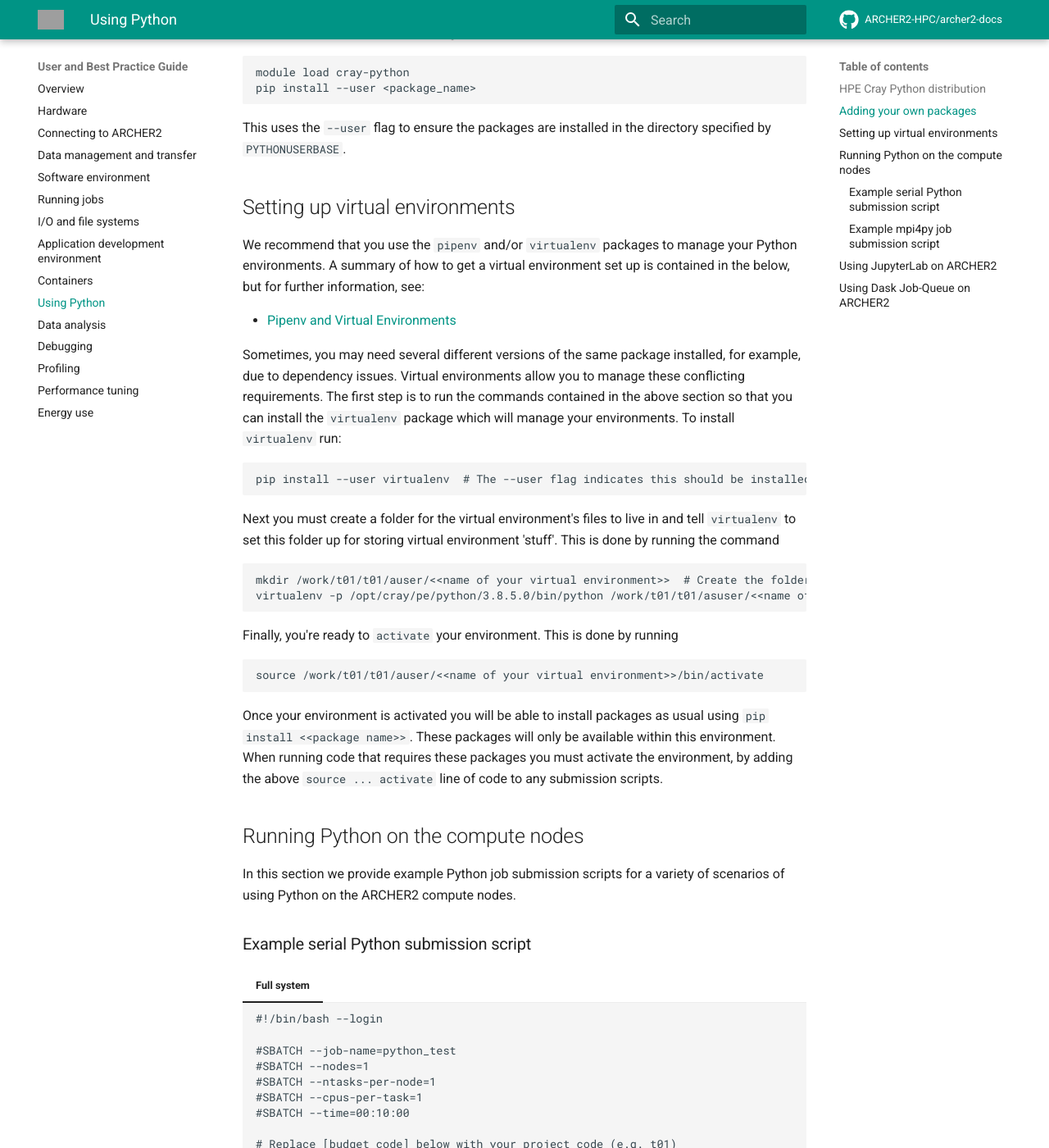
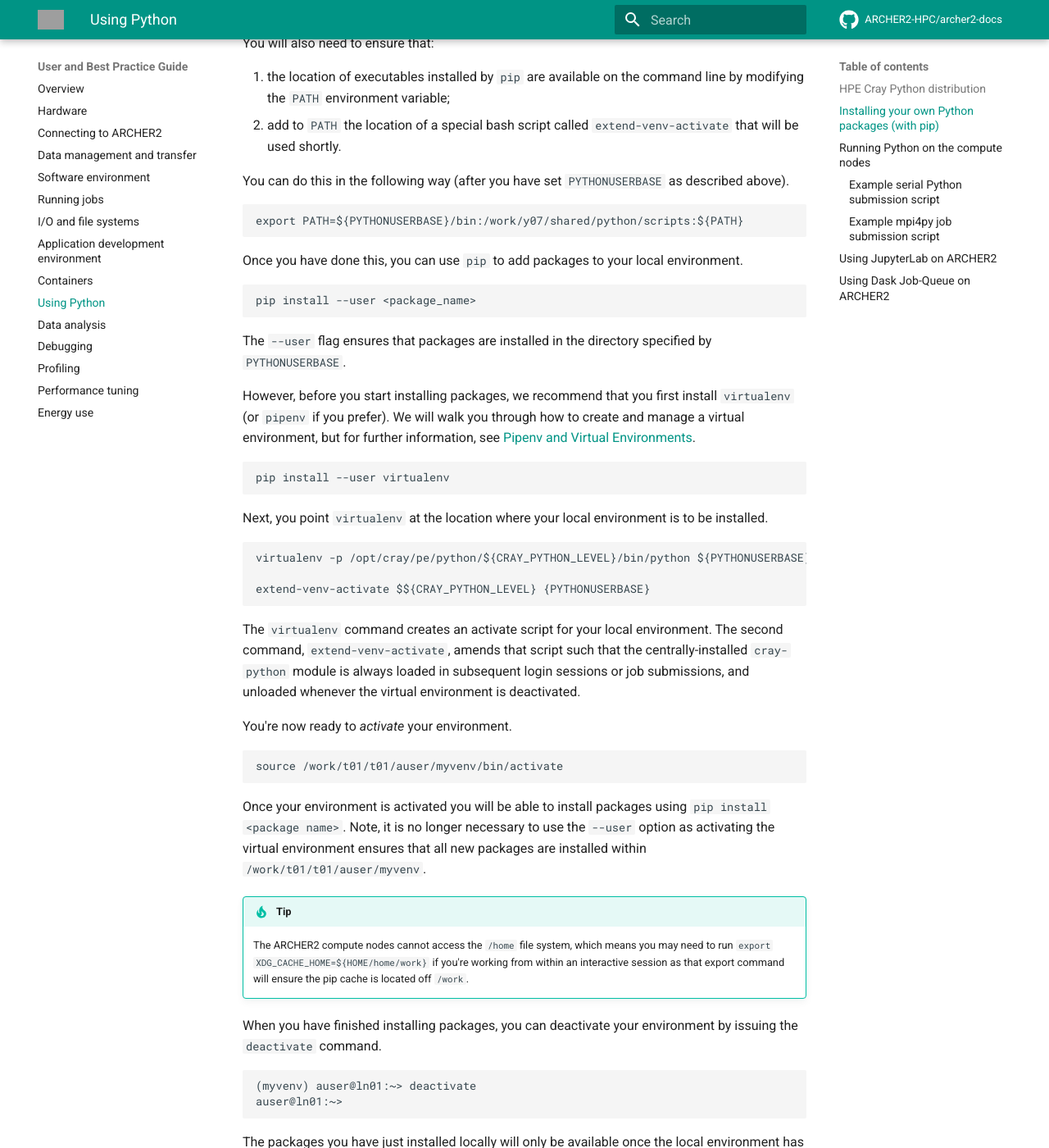
Before and after one commit to ARCHER2-HPC/archer2-docs, an MkDocs documentation site: the page built from docs/user-guide/python.md, in a window 1280 px wide and 1400 px high, scrolled down 1822 px. Shown: the whole window at 82% size. Built offline with MkDocs 1.6.1 and Material for MkDocs 9.7.7, drawn with Linux system fonts in a browser that asks for light colours; comment, search, counter and statistics services are not loaded; some of the changed text lies outside the part shown; grey boxes are pictures that could not be loaded.

Commit message:
Added details on how to extend centrally-installed cray-python modules.

````diff
--- a/docs/user-guide/python.md
+++ b/docs/user-guide/python.md
@@ -44,64 +44,102 @@
     Python, you should ensure that you compile using `PrgEnv-gnu` to make sure
     they are compatible.
 
-## Adding your own packages
+## Installing your own Python packages (with pip)
 
-If the packages you require are not included in the HPE Cray Python
-distribution, further packages can be added using `pip`. However, as the
-/home file systems are not available on the compute nodes, you will need
-to modify the default install location that `pip` uses to point to a
-location on the /work file systems (by default, `pip` installs into
-`$HOME/.local`). To do this, you set the `PYTHONUSERBASE` environment
-variable to point to a location on /work, for example:
+Sometimes, you may need to setup a local custom Python environment such that it extends a centrally-installed `cray-python` module.
+By extend, we mean being able to install packages locally that are not provided by `cray-python`. This is necessary because some Python
+packages such as `mpi4py` must be built specifically for the ARCHER2 system and so are best provided centrally.
 
-    export PYTHONUSERBASE=/work/t01/t01/auser/.local
+First, you must load the `cray-python` module that you wish to extend.
+
+    auser@ln01:~> module load cray-python
+
+The *local* packages will be installed using `pip`. Now, as the `/home` file system is not available on the compute nodes,
+you will need to modify the default install location that `pip` uses to point to a location on `/work`. To do this, you set
+the `PYTHONUSERBASE` environment variable to point to the location on `/work` where you intend to install your local virtual
+Python environment, which we are calling `myvenv` for purposes of illustration.
+
+    export PYTHONUSERBASE=/work/t01/t01/auser/myvenv
+
+!!! tip
+    The path above uses a fictitious project code, `t01`, and username, `auser`. Please remember to replace those values
+    with your actual project code and username. Alternatively, you could enter `${HOME/home/work}` in place of `/work/t01/t01/auser`.
+    That command fragment expands `${HOME}` and then replaces the `home` part with `work`.
 
 You will also need to ensure that:
 
-1. the location of commands installed by `pip` are available on the command
-   line by modifying the `PATH` environment variable;
-2. any packages you install are available to Python by modifying the
-   `PYTHONPATH` environment variable.
+1. the location of executables installed by `pip` are available on the command line by modifying the `PATH` environment variable;
+2. add to `PATH` the location of a special bash script called `extend-venv-activate` that will be used shortly.
 
-You can do this in the following way (once you have set `PYTHONUSERBASE` as described
-above):
+You can do this in the following way (after you have set `PYTHONUSERBASE` as described above).
 
-    export PATH=$PYTHONUSERBASE/bin:$PATH
-    export PYTHONPATH=$PYTHONUSERBASE/lib/python3.8/site-packages:$PYTHONPATH
+    export PATH=${PYTHONUSERBASE}/bin:/work/y07/shared/python/scripts:${PATH}
 
-We would recommend adding all three of these commands to your `$HOME/.bashrc`
-file to ensure they are set by default when you log in to ARCHER2.
+Once you have done this, you can use `pip` to add packages to your local environment.
 
-Once, you have done this, you can use `pip` to add packages on top of the HPE
-Cray Python environment. This can be done using:
-
-    module load cray-python
     pip install --user <package_name>
 
-This uses the `--user` flag to ensure the packages are installed in
-the directory specified by `PYTHONUSERBASE`.
+The `--user` flag ensures that packages are installed in the directory specified by `PYTHONUSERBASE`.
 
-## Setting up virtual environments
-We recommend that you use the `pipenv` and/or `virtualenv` packages to
-manage your Python environments. A summary of how to get a virtual environment set up is contained in the below, but for further information, see:
+However, before you start installing packages, we recommend that you first install `virtualenv` (or `pipenv` if you prefer).
+We will walk you through how to create and manage a virtual environment, but for further information, see [Pipenv and Virtual Environments](https://docs.python-guide.org/dev/virtualenvs/).
 
-   - [Pipenv and Virtual
-     Environments](https://docs.python-guide.org/dev/virtualenvs/)
+    pip install --user virtualenv
 
-Sometimes, you may need several different versions of the same package installed, for example, due to dependency issues. Virtual environments allow you to manage these conflicting requirements. The first step is to run the commands contained in the above section so that you can install the `virtualenv` package which will manage your environments. To install `virtualenv` run:
-```
-pip install --user virtualenv  # The --user flag indicates this should be installed in the user's package folder
-```
-Next you must create a folder for the virtual environment's files to live in and tell `virtualenv` to set this folder up for storing virtual environment 'stuff'. This is done by running the command
-```
-mkdir /work/t01/t01/auser/<<name of your virtual environment>>  # Create the folder
-virtualenv -p /opt/cray/pe/python/3.8.5.0/bin/python /work/t01/t01/asuser/<<name of your virtual environment>>  # -p flag means use this python interpreter
-```
-Finally, you're ready to `activate` your environment. This is done by running
-```
-source /work/t01/t01/auser/<<name of your virtual environment>>/bin/activate
-```
-Once your environment is activated you will be able to install packages as usual using `pip install <<package name>>`. These packages will only be available within this environment. When running code that requires these packages you must activate the environment, by adding the above `source ... activate` line of code to any submission scripts.
+Next, you point `virtualenv` at the location where your local environment is to be installed.
+
+    virtualenv -p /opt/cray/pe/python/${CRAY_PYTHON_LEVEL}/bin/python ${PYTHONUSERBASE}
+
+    extend-venv-activate $${CRAY_PYTHON_LEVEL} {PYTHONUSERBASE}
+
+The `virtualenv` command creates an activate script for your local environment. The second command, `extend-venv-activate`, amends that script such
+that the centrally-installed `cray-python` module is always loaded in subsequent login sessions or job submissions, and unloaded whenever the virtual
+environment is deactivated.
+
+You're now ready to *activate* your environment.
+
+    source /work/t01/t01/auser/myvenv/bin/activate
+
+Once your environment is activated you will be able to install packages using `pip install <package name>`. Note, it is no longer necessary to use the `--user` option
+as activating the virtual environment ensures that all new packages are installed within `/work/t01/t01/auser/myvenv`.
+
+!!! tip
+    The ARCHER2 compute nodes cannot access the `/home` file system, which means you may need to run
+    `export XDG_CACHE_HOME=${HOME/home/work}` if you're working from within an interactive session as
+    that export command will ensure the pip cache is located off `/work`.
+
+When you have finished installing packages, you can deactivate your environment by issuing the `deactivate` command.
+
+    (myvenv) auser@ln01:~> deactivate
+    auser@ln01:~>
+
+The packages you have just installed locally will only be available once the local environment has been activated. So, when running code that requires these packages,
+you must first activate the environment, by adding the activation command to the submission script, as shown below.
+
+=== "Full system"
+    ```
+    #!/bin/bash --login
+
+    #SBATCH --job-name=myvenv
+    #SBATCH --nodes=2
+    #SBATCH --ntasks-per-node=4
+    #SBATCH --cpus-per-task=1
+    #SBATCH --time=00:10:00
+
+    # Replace [budget code] below with your project code (e.g. t01)
+    #SBATCH --account=[budget code]
+    #SBATCH --partition=standard
+    #SBATCH --qos=standard
+
+    source /work/t01/t01/auser/myvenv/bin/activate
+
+    srun myvenv-script.py
+    ```
+
+Lastly, the environment being extended does not have to come from one of the centrally-installed `cray-python` modules.
+You could just as easily create a local virtual environment based on one of the Machine Learning (ML) modules, e.g., `tensorflow`
+or `pytorch`. This means you would avoid having to install ML packages within your local area. Each of those ML
+modules is based on a `cray-python` module. For example, `tensorflow/2.7.0` is itself an extension of `cray-python/3.8.5.0`.
 
 ## Running Python on the compute nodes
 
@@ -127,9 +165,6 @@
 
     # Load the Python module
     module load cray-python
-
-    # If using a virtual environment
-    source <<path to virtual environment>>/bin/activate
 
     # Run your Python progamme
     python python_test.py
````
